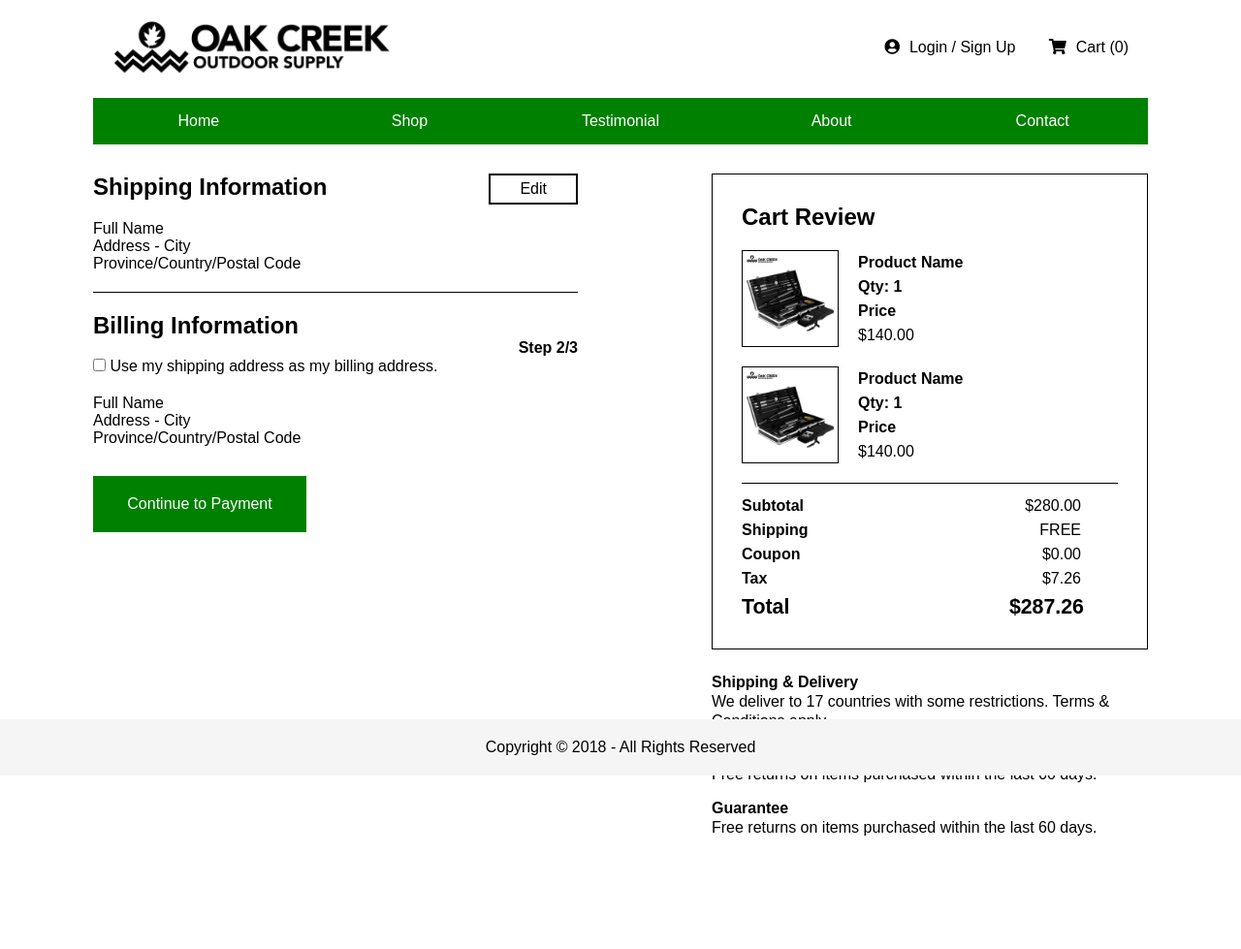
After one commit to oakcreekoutdoor/oakcreek, a PHP site: template templates/billing.php in a window 1280 px wide. The commit adds this page. Shown: the whole page at 97% size. Run offline with PHP 8.4, Linux system fonts and the light colour scheme; the template is opened without the code that fills it, so the values that code supplies are empty; some libraries are stand-ins or nearby versions.

Commit message:
Added Billing page HTML/CSS

```diff
--- a/css/style.css
+++ b/css/style.css
@@ -615,6 +615,59 @@ p.cart-label {
 	margin-top: 15px;
 }
 
+/*-------------Billing--------------------*/
+
+#billing {
+	margin-top: 30px;
+}
+.shipping-info {
+	width: 500px;
+	position: relative;
+	border-bottom: 1px solid #000;
+	padding-bottom: 20px;
+}
+.shipping-info a {
+	padding: 5px 30px;
+	border: 2px solid #000;
+	color: #000;
+	position: absolute;
+	top: 0;
+	right: 0;
+}
+.shipping-info a:hover {
+	color: #fff;
+	background: #000;
+}
+.shipping-info > div, .billing-info > div {
+	margin-top: 20px;
+}
+#billing .policies {
+	top: 500px;
+}
+.billing-info {
+	width: 500px;
+	position: relative;
+	margin-top: 20px;
+}
+.billing-info input {
+	margin-top: 20px;
+}
+.billing-info > p {
+	font-weight: bold;
+	position: absolute;
+	right: 0;
+}
+.billing-info .btn.prime {
+	display: block;
+	width: 220px;
+	text-align: center;
+	margin: 0;
+	margin-top: 30px;
+	padding: 20px;
+}
+
+
+
 
 
 
--- /dev/null
+++ b/templates/billing.php
@@ -0,0 +1,70 @@
+<div id="billing" class="container">
+	<div class="shipping-info">
+		<h2>Shipping Information</h2>
+		<a href="#">Edit</a>
+		<div>
+			<p>Full Name</p>
+			<p>Address - City</p>
+			<p>Province/Country/Postal Code</p>
+		</div>
+	</div><!--shipping-info-->
+
+	<div class="billing-info">
+		<h2>Billing Information</h2>
+		<p>Step 2/3</p>
+		<input type="checkbox"> Use my shipping address as my billing address.<br>
+		<div>
+			<p>Full Name</p>
+			<p>Address - City</p>
+			<p>Province/Country/Postal Code</p>
+		</div>
+		<a class="btn prime" href="#">Continue to Payment</a>
+	</div><!--billing-info-->
+
+	<div class="cart-review">
+		<h2>Cart Review</h2>
+		<div class="cart-review-summary">
+			<div class="cart-review-item">
+				<img src="assets/bbq_toolset.jpg">
+				<div>
+					<p class="cart-label">Product Name</p>
+					<p class="cart-label">Qty: 1</p>
+					<p class="cart-label">Price</p>
+					<p>$140.00</p>
+				</div>
+			</div><!--cart-item-review-->
+			<div class="cart-review-item">
+				<img src="assets/bbq_toolset.jpg">
+				<div>
+					<p class="cart-label">Product Name</p>
+					<p class="cart-label">Qty: 1</p>
+					<p class="cart-label">Price</p>
+					<p>$140.00</p>
+				</div>
+			</div><!--cart-item-review-->
+		</div><!--cart-review--summary-->
+		<div>
+			<p class="cart-label">Subtotal</p>
+			<p>$280.00</p>
+			<p class="cart-label">Shipping</p>
+			<p>FREE</p>
+			<p class="cart-label">Coupon</p>
+			<p>$0.00</p>
+			<p class="cart-label">Tax</p>
+			<p>$7.26</p>
+			<div class="cart-total">
+				<p>Total</p>
+				<p>$287.26</p>
+			</div><!--cart-total-->
+		</div>
+	</div><!--cart-review-->
+
+	<div class="policies">
+		<p class="policies-title">Shipping & Delivery</p>
+		<p>We deliver to 17 countries with some restrictions. Terms & Conditions apply.</p>
+		<p class="policies-title">Free Returns</p>
+		<p>Free returns on items purchased within the last 60 days.
+		<p class="policies-title">Guarantee</p>
+		<p>Free returns on items purchased within the last 60 days.</p>
+	</div><!--policies-->
+</div><!--shipping-->
```
Also changed, not shown: templates/pages.php (+1 -6 lines).
